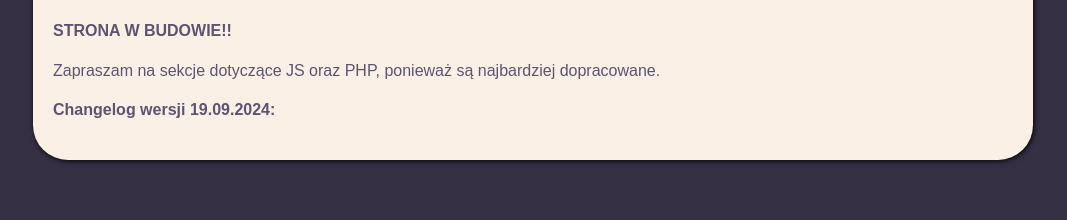
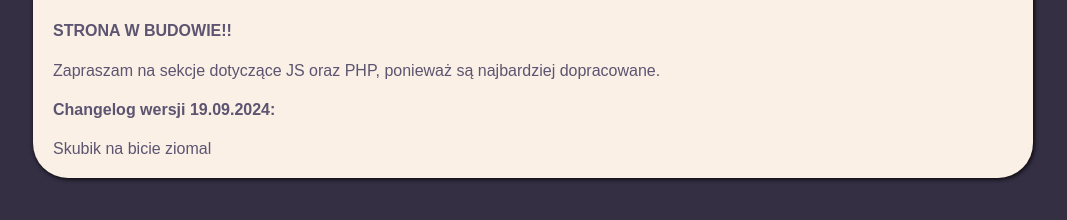
Before and after one commit to misiczek/misiczek.github.io, a plain HTML site: page index.html in a window 1280 px wide. Shown: the part 398-618 px from the top of the page, without its empty margins (107-1174 px from the left). Drawn offline with Linux system fonts and the light colour scheme.

Commit message:
Update index.html

```diff
--- a/index.html
+++ b/index.html
@@ -25,6 +25,7 @@
         <h4>STRONA W BUDOWIE!!</h4>
         <p>Zapraszam na sekcje dotyczące JS oraz PHP, ponieważ są najbardziej dopracowane.</p>
         <h4>Changelog wersji 19.09.2024:</h4>
+        Skubik na bicie ziomal
     </main>
 </body>
 </html>
```
